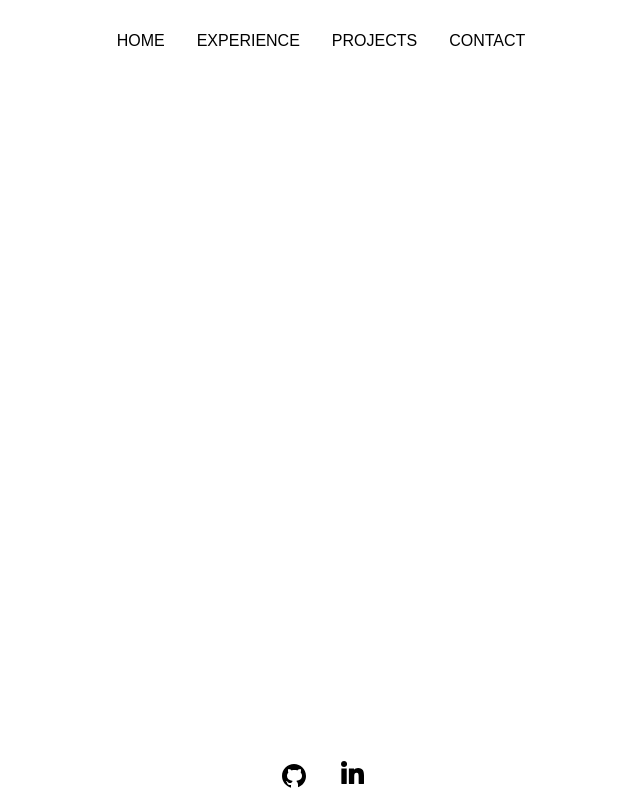
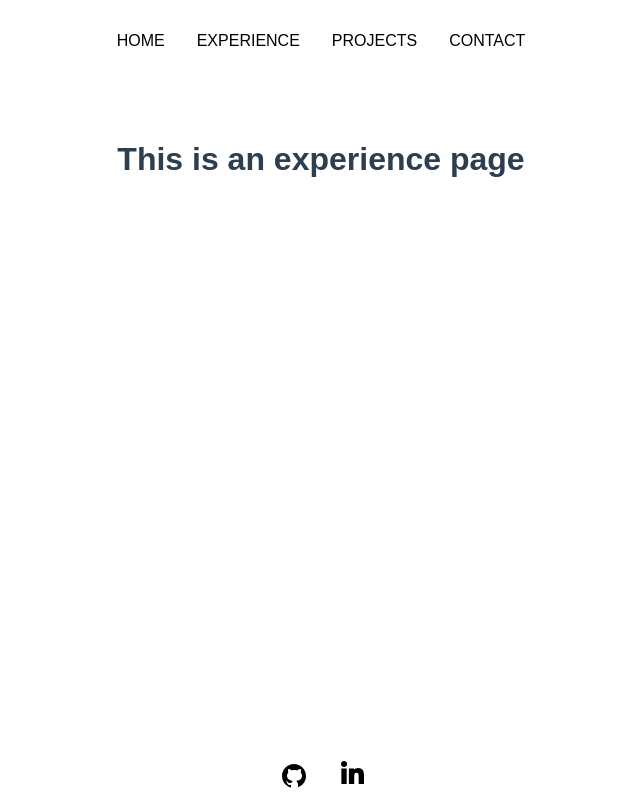
Before and after one commit to Estridha/MyPortfolioWebsite, a Vue app in the folder website/: page /experience in a window 1280 px wide. Shown: the whole page, without its empty margins (319-959 px from the left). Built offline with nearby package versions, Linux system fonts and the light colour scheme.

Commit message:
added views

```diff
--- a/website/src/App.vue
+++ b/website/src/App.vue
@@ -62,13 +62,14 @@ body {
 }
 
 .content-container {
+  display: flex;
+  flex-direction: column;
+  justify-content: space-between;
+  height: 85%;
   overflow-y: scroll;
 }
 
 .wrapper {
-  height: v-bind(windowHeight);
-  display: flex;
-  justify-content: space-between;
-  flex-direction: column;
+  overflow: none;
 }
 </style>
--- a/website/src/components/AppHeader.vue
+++ b/website/src/components/AppHeader.vue
@@ -57,6 +57,7 @@ nav {
   text-transform: uppercase;
   z-index: 1;
   width: 100%;
+  height: 15%;
 
   a {
     color: #000000;
--- a/website/src/router/index.js
+++ b/website/src/router/index.js
@@ -1,5 +1,9 @@
 import { createRouter, createWebHistory } from 'vue-router'
 import HomeView from '../views/HomeView.vue'
+import ExperienceView from '../views/ExperienceView.vue'
+import ProjectsView from '../views/ProjectsView.vue'
+import ContactView from '../views/ContactView.vue'
+
 
 const routes = [
   {
@@ -8,13 +12,20 @@ const routes = [
     component: HomeView
   },
   {
-    path: '/about',
-    name: 'about',
-    // route level code-splitting
-    // this generates a separate chunk (about.[hash].js) for this route
-    // which is lazy-loaded when the route is visited.
-    component: () => import(/* webpackChunkName: "about" */ '../views/AboutView.vue')
-  }
+    path: '/experience',
+    name: 'experience',
+    component: ExperienceView
+  },
+  {
+    path: '/projects',
+    name: 'projects',
+    component: ProjectsView
+  },
+  {
+    path: '/contact',
+    name: 'contact',
+    component: ContactView
+  },
 ]
 
 const router = createRouter({
--- a/website/src/views/AboutView.vue
+++ /dev/null
@@ -1,5 +0,0 @@
-<template>
-  <div class="about">
-    <h1>This is an about page</h1>
-  </div>
-</template>
--- /dev/null
+++ b/website/src/views/ContactView.vue
@@ -0,0 +1,13 @@
+<template>
+    <div class="contact">
+      <h1>This is a contact page</h1>
+    </div>
+  </template>
+
+  <script>
+  // @ is an alias to /src
+
+  export default {
+    name: 'ContactView',
+  }
+  </script>
--- /dev/null
+++ b/website/src/views/ExperienceView.vue
@@ -0,0 +1,13 @@
+<template>
+  <div class="experience">
+    <h1>This is an experience page</h1>
+  </div>
+</template>
+
+<script>
+// @ is an alias to /src
+
+export default {
+  name: 'ExperienceView',
+}
+</script>
--- /dev/null
+++ b/website/src/views/ProjectsView.vue
@@ -0,0 +1,13 @@
+<template>
+    <div class="projects">
+      <h1>This is an projects page</h1>
+    </div>
+  </template>
+
+  <script>
+  // @ is an alias to /src
+
+  export default {
+    name: 'ProjectsView',
+  }
+  </script>
```
